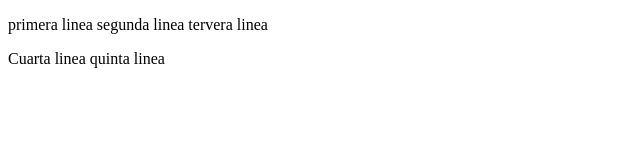
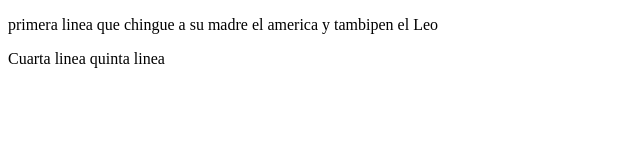
Before and after one commit to Mrzebrapug055/projectDemoCursoPrework, a plain HTML site: page index.html in a window 1280 px wide. Shown: the whole page, without its empty margins (0-640 px from the left). Drawn offline with Linux system fonts and the light colour scheme.

Commit message:
agregamos al america

```diff
--- a/index.html
+++ b/index.html
@@ -8,8 +8,8 @@
 </head>
 <body>
     <p>primera linea
-        segunda linea
-        tervera linea
+        que chingue a su madre el america
+        y tambipen el Leo
     </p>Cuarta linea
     quinta linea
 </body>
```
